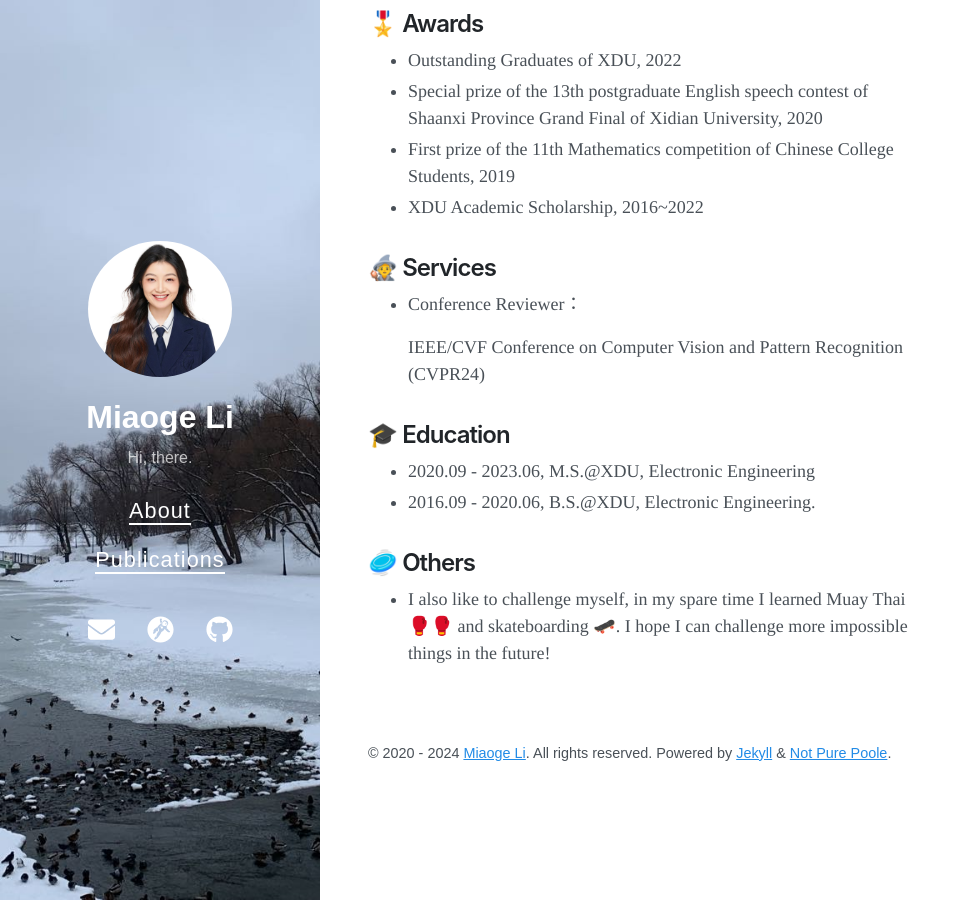
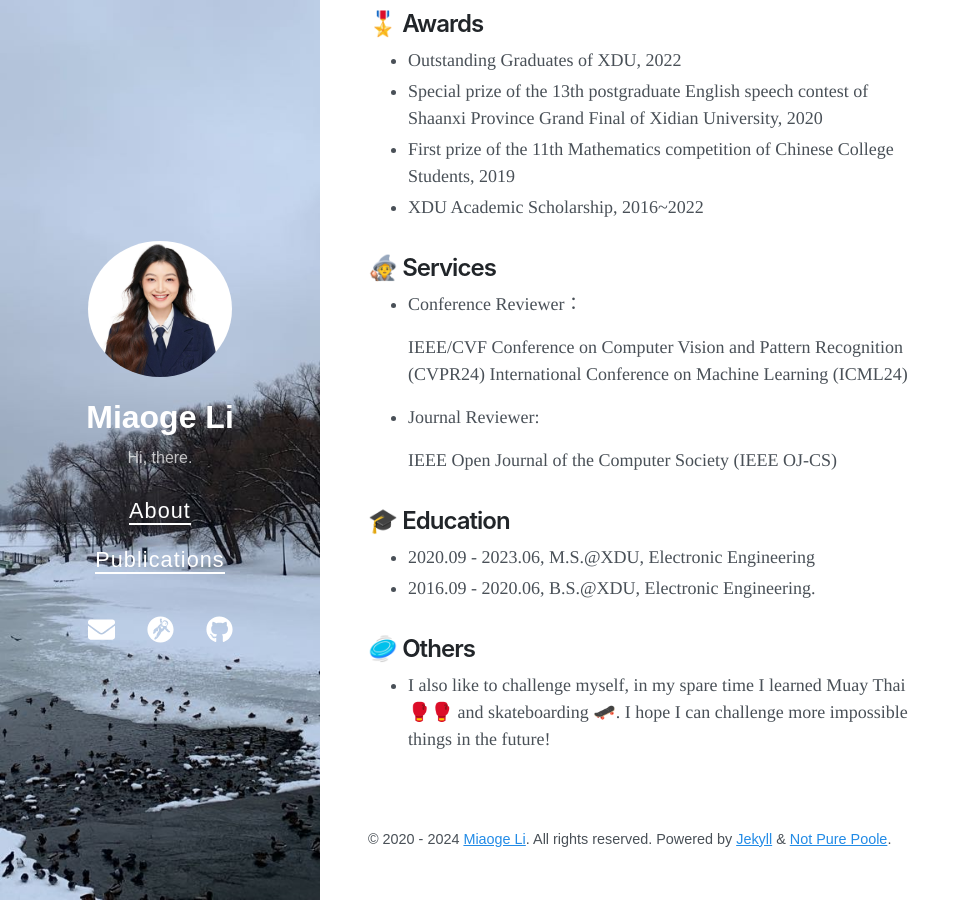
Before and after one commit to keepgoingjkg/keepgoingjkg.github.io, a Jekyll site: the page built from about.md, in a window 1280 px wide and 900 px high, scrolled down 549 px. Shown: the whole window, without its empty margins (0-971 px from the left). Built offline with Jekyll 4.4.1, drawn with Linux system fonts in a browser that asks for light colours; nearby versions of some CDN libraries.

Commit message:
Update about.md

```diff
--- a/about.md
+++ b/about.md
@@ -28,6 +28,11 @@ My research interest includes but not limited to Zero-shot Learning, Few-shot Le
 - Conference Reviewer：
 
   IEEE/CVF Conference on Computer Vision and Pattern Recognition (CVPR24)
+  International Conference on Machine Learning (ICML24)
+
+- Journal Reviewer:
+
+  IEEE Open Journal of the Computer Society (IEEE OJ-CS)
 
 ## 🎓 Education
 - 2020.09 - 2023.06, M.S.@XDU, Electronic Engineering
```
